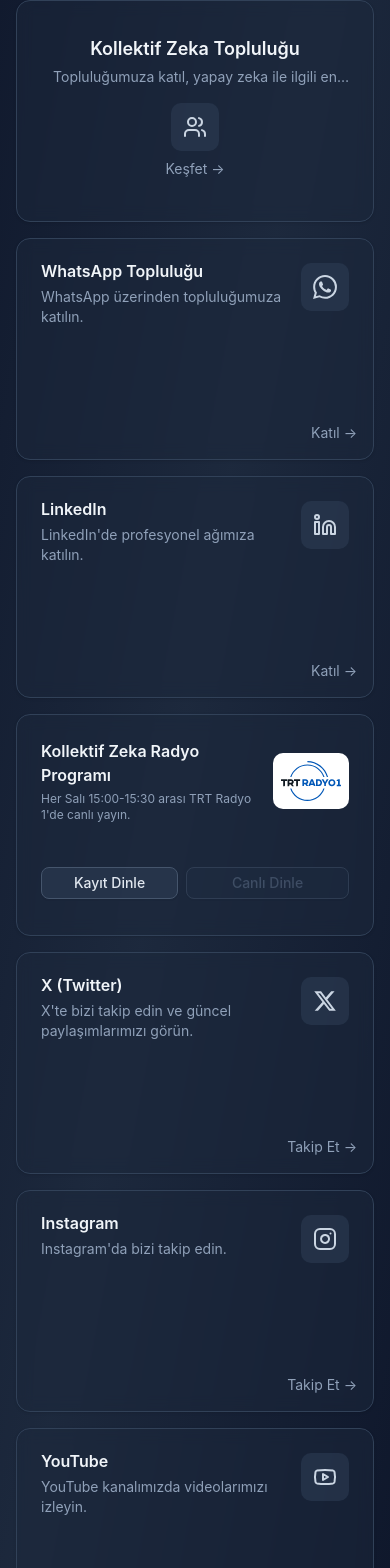
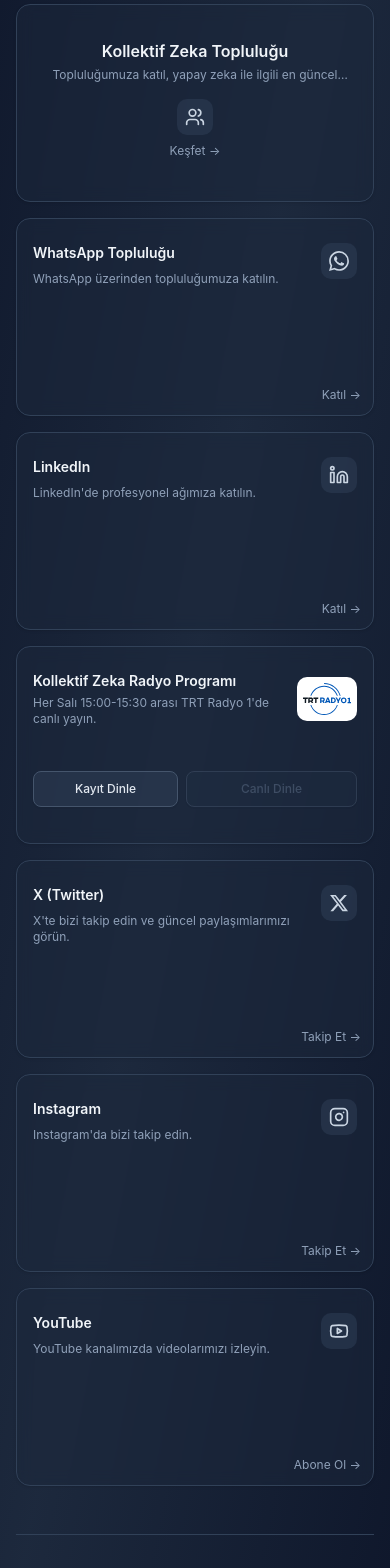
Before and after one commit to benmustafaalkan/kollektif-zeka, a Next.js app: page /hub in a window 390 px wide. Shown: the part 364-1932 px from the top of the page. Built offline with nearby package versions, Linux system fonts and the light colour scheme.

Commit message:
Refine Home and Hub pages: adjust margins, enhance spacing, and improve typography for better readability and user experience. Add footer signature to Hub page for branding consistency.

```diff
--- a/src/app/hub/page.tsx
+++ b/src/app/hub/page.tsx
@@ -147,9 +147,9 @@
     <div className="min-h-screen bg-gradient-to-br from-slate-900 via-slate-800 to-slate-900">
       <div className="container mx-auto px-4 py-8 md:py-12 max-w-7xl">
         {/* Header */}
-        <header className="text-center mb-8 md:mb-12 space-y-4">
-          <div className="flex justify-center mb-6">
-            <Link href="/" className="cursor-pointer hover:opacity-90 transition-opacity">
+        <header className="text-center mb-6 md:mb-10 space-y-3 md:space-y-4">
+          <div className="flex justify-center mb-4 md:mb-6">
+            <Link href="/" className="cursor-pointer hover:opacity-90 transition-opacity focus:outline-none focus:ring-2 focus:ring-slate-500 focus:ring-offset-2 focus:ring-offset-slate-900 rounded-lg">
               <Image
                 src="/kollektif-zeka-small.jpeg"
                 alt="Kollektif Zeka"
@@ -161,16 +161,17 @@
               />
             </Link>
           </div>
-          <h1 className="text-2xl md:text-4xl font-bold text-slate-100 tracking-tight">
-            Mayası İnsan, Gücü Yapay Zeka
+          <h1 className="text-2xl md:text-4xl font-bold text-slate-100 tracking-tight px-2">
+            Mayası İnsan,<br className="md:hidden" />
+            <span className="hidden md:inline"> </span>Gücü Yapay Zeka
           </h1>
-          <p className="text-lg md:text-xl text-slate-300 font-light">
+          <p className="text-sm md:text-base text-slate-300 font-light px-2">
             Keşfet - Üret - Bağ Kur
           </p>
         </header>
 
         {/* Bento Grid */}
-        <div className="grid grid-cols-1 md:grid-cols-3 lg:grid-cols-3 gap-4 md:gap-6 auto-rows-fr">
+        <div className="grid grid-cols-1 md:grid-cols-3 gap-4 md:gap-6 auto-rows-fr">
           {socialLinks.map((link, index) => {
             const Icon = link.icon;
             const isTRTRadio = link.isLive;
@@ -192,41 +193,42 @@
                       </div>
                     )}
 
-                    <CardHeader className="pb-3">
-                      <div className="flex items-center justify-between gap-3">
+                    <CardHeader className="pb-3 px-4 md:px-6">
+                      <div className="flex items-center justify-between gap-2 md:gap-3">
                         <div className="flex-1 min-w-0">
-                          <CardTitle className="text-slate-100 text-base mb-1">
+                          <CardTitle className="text-slate-100 text-sm md:text-base mb-1">
                             {link.title}
                           </CardTitle>
                           <CardDescription className="text-slate-400 text-xs">
                             {link.description}
                           </CardDescription>
                         </div>
-                        <div className="flex-shrink-0 p-2 rounded-lg bg-white">
+                        <div className="flex-shrink-0 p-1.5 md:p-2 rounded-lg bg-white">
                           <Image
                             src="/TRT_Radyo_1_logo.svg"
                             alt="TRT Radyo 1"
                             width={60}
                             height={39}
-                            className="w-15 h-auto"
+                            className="w-12 md:w-15 h-auto"
                             priority
+                            sizes="(max-width: 768px) 48px, 60px"
                           />
                         </div>
                       </div>
                     </CardHeader>
 
-                    <CardContent className="pt-0 pb-3 px-6">
+                    <CardContent className="pt-0 pb-3 px-4 md:px-6">
                       <div className="flex flex-row gap-2">
                         <Link
                           href={link.url}
                           target={link.url.startsWith("http") ? "_blank" : undefined}
                           rel={link.url.startsWith("http") ? "noopener noreferrer" : undefined}
-                          className="flex-1"
+                          className="flex-1 min-w-0"
                         >
                           <Button
                             variant="outline"
                             size="sm"
-                            className="w-full border-slate-600 bg-slate-700/50 text-slate-200 hover:bg-slate-700 hover:text-white text-sm"
+                            className="w-full border-slate-600 bg-slate-700/50 text-slate-200 hover:bg-slate-700 hover:text-white text-xs md:text-sm min-h-[36px]"
                           >
                             Kayıt Dinle
                           </Button>
@@ -236,12 +238,12 @@
                             href={link.liveUrl || "#"}
                             target={link.liveUrl?.startsWith("http") ? "_blank" : undefined}
                             rel={link.liveUrl?.startsWith("http") ? "noopener noreferrer" : undefined}
-                            className="flex-1"
+                            className="flex-1 min-w-0"
                           >
                             <Button
                               variant="default"
                               size="sm"
-                              className="w-full text-sm bg-red-600 hover:bg-red-700 text-white"
+                              className="w-full text-xs md:text-sm bg-red-600 hover:bg-red-700 text-white min-h-[36px]"
                             >
                               🔴 Canlı Dinle
                             </Button>
@@ -251,7 +253,8 @@
                             variant="outline"
                             size="sm"
                             disabled
-                            className="flex-1 text-sm border-slate-600 bg-slate-700/30 text-slate-500 cursor-not-allowed opacity-50"
+                            className="flex-1 text-xs md:text-sm border-slate-600 bg-slate-700/30 text-slate-500 cursor-not-allowed opacity-50 min-h-[36px]"
+                            aria-label="Canlı yayın şu anda aktif değil"
                           >
                             Canlı Dinle
                           </Button>
@@ -270,29 +273,30 @@
                 href={link.url}
                 target={link.url.startsWith("http") ? "_blank" : undefined}
                 rel={link.url.startsWith("http") ? "noopener noreferrer" : undefined}
-                className={`block ${link.span || ""}`}
+                className={`block ${link.span || ""} focus:outline-none focus:ring-2 focus:ring-slate-500 focus:ring-offset-2 focus:ring-offset-slate-900 rounded-xl`}
+                aria-label={`${link.title} - ${link.description}`}
               >
                 <Card className={`h-full transition-all duration-300 hover:scale-[1.02] hover:shadow-md cursor-pointer border-slate-700 bg-slate-800/50 backdrop-blur-sm hover:bg-slate-800/70 group relative overflow-hidden ${link.span?.includes("col-span-3") ? "pt-4 pb-2 flex flex-col justify-center" : ""}`}>
                   {link.isSpecial && !link.span?.includes("col-span-3") && (
                     <div className="absolute inset-0 bg-gradient-to-br from-blue-500/10 to-purple-500/10 opacity-0 group-hover:opacity-100 transition-opacity duration-300" />
                   )}
 
-                  <CardHeader className={link.span?.includes("col-span-3") ? "pb-2" : ""}>
-                    <div className={`flex ${link.span?.includes("col-span-3") ? "flex-col items-center justify-center text-center" : "items-start justify-between"}`}>
-                      <div className={link.span?.includes("col-span-3") ? "text-center" : "flex-1"}>
-                        <CardTitle className={`text-slate-100 group-hover:text-white transition-colors ${link.span?.includes("col-span-3") ? "mb-1 text-lg" : "mb-2"}`}>
+                  <CardHeader className={`${link.span?.includes("col-span-3") ? "pb-2" : ""} px-4 md:px-6`}>
+                    <div className={`flex ${link.span?.includes("col-span-3") ? "flex-col items-center justify-center text-center" : "items-start justify-between gap-2 md:gap-4"}`}>
+                      <div className={link.span?.includes("col-span-3") ? "text-center" : "flex-1 min-w-0"}>
+                        <CardTitle className={`text-slate-100 group-hover:text-white transition-colors ${link.span?.includes("col-span-3") ? "mb-1 text-base md:text-lg" : "mb-2 text-sm md:text-base"}`}>
                           {link.title}
                         </CardTitle>
-                        <CardDescription className={`text-slate-400 group-hover:text-slate-300 transition-colors ${link.span?.includes("col-span-3") ? "text-sm line-clamp-1" : ""}`}>
+                        <CardDescription className={`text-slate-400 group-hover:text-slate-300 transition-colors text-xs md:text-sm ${link.span?.includes("col-span-3") ? "line-clamp-1" : ""}`}>
                           {link.description}
                         </CardDescription>
                       </div>
-                      <div className={`${link.span?.includes("col-span-3") ? "mt-4 flex flex-col items-center" : "ml-4"} ${link.span?.includes("col-span-3") ? "" : ""}`}>
-                        <div className={`p-3 rounded-lg bg-slate-700/50 group-hover:bg-slate-700 transition-colors ${link.hoverColor || ""}`}>
-                          <Icon className="w-6 h-6 text-slate-300 group-hover:text-white transition-colors" />
+                      <div className={`${link.span?.includes("col-span-3") ? "mt-4 flex flex-col items-center" : "ml-2 md:ml-4 flex-shrink-0"} ${link.span?.includes("col-span-3") ? "" : ""}`}>
+                        <div className={`p-2 md:p-3 rounded-lg bg-slate-700/50 group-hover:bg-slate-700 transition-colors ${link.hoverColor || ""}`}>
+                          <Icon className="w-5 h-5 md:w-6 md:h-6 text-slate-300 group-hover:text-white transition-colors" />
                         </div>
                         {link.isSpecial && link.span?.includes("col-span-3") && (
-                          <div className="mt-2 text-sm text-slate-400 group-hover:text-slate-300 transition-colors">
+                          <div className="mt-2 text-xs md:text-sm text-slate-400 group-hover:text-slate-300 transition-colors">
                             <span>Keşfet →</span>
                           </div>
                         )}
@@ -301,12 +305,12 @@
                   </CardHeader>
 
                   {link.isSpecial && !link.span?.includes("col-span-3") && (
-                    <div className="absolute bottom-4 right-4 text-sm text-slate-400 group-hover:text-slate-300 transition-colors">
+                    <div className="absolute bottom-3 right-3 md:bottom-4 md:right-4 text-xs md:text-sm text-slate-400 group-hover:text-slate-300 transition-colors">
                       <span>{link.actionText || "Keşfet"} →</span>
                     </div>
                   )}
                   {!link.isSpecial && link.actionText && (
-                    <div className="absolute bottom-4 right-4 text-sm text-slate-400 group-hover:text-slate-300 transition-colors">
+                    <div className="absolute bottom-3 right-3 md:bottom-4 md:right-4 text-xs md:text-sm text-slate-400 group-hover:text-slate-300 transition-colors">
                       <span>{link.actionText} →</span>
                     </div>
                   )}
@@ -315,6 +319,27 @@
             );
           })}
         </div>
+
+        {/* Footer Signature */}
+        <section className="py-8 md:py-12 border-t border-slate-700 mt-12 md:mt-16">
+          <div className="text-center space-y-4">
+            <p className="text-slate-400">
+              Kollektif Zeka, bir{" "}
+              <Link
+                href="https://yapayzeka.link"
+                target="_blank"
+                rel="noopener noreferrer"
+                className="text-slate-200 hover:text-slate-100 hover:underline font-medium transition-colors"
+              >
+                yapayzeka.link
+              </Link>
+              {" "}inisiyatifidir.
+            </p>
+            <p className="text-xs text-slate-500">
+              © 2025 Kollektif Zeka. Tüm hakları saklıdır.
+            </p>
+          </div>
+        </section>
       </div>
     </div>
   );
```
Also changed, not shown: src/app/page.tsx (+8 -7 lines).
